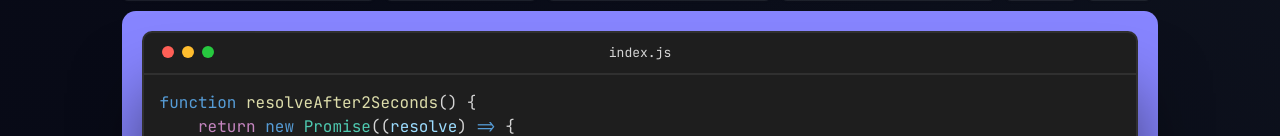
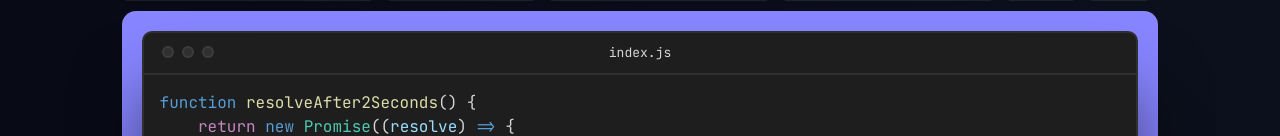
Before and after one commit to preetsuthar17/SnippiX, a Next.js app: page / in a window 1280 px wide. Shown: the part 747-883 px from the top of the page. Built offline with nearby package versions, Linux system fonts and the light colour scheme.

Commit message:
Update interaction buttons color

```diff
--- a/src/components/CodeImage.js
+++ b/src/components/CodeImage.js
@@ -579,9 +579,9 @@ export default function CodeImage({ code, fileName }) {
                 {fileName}
               </SyntaxHighlighter>
               <div className="interaction-buttons">
-                <div className="red"></div>
-                <div className="yellow"></div>
-                <div className="green"></div>
+                <div className="gray_circle"></div>
+                <div className="gray_circle"></div>
+                <div className="gray_circle"></div>
               </div>
             </div>
           ) : (
@@ -594,9 +594,9 @@ export default function CodeImage({ code, fileName }) {
                 &nbsp;
               </SyntaxHighlighter>
               <div className="interaction-buttons">
-                <div className="red"></div>
-                <div className="yellow"></div>
-                <div className="green"></div>
+                <div className="gray_circle"></div>
+                <div className="gray_circle"></div>
+                <div className="gray_circle"></div>
               </div>
             </div>
           )}
--- a/src/styles/partials/_code_image.scss
+++ b/src/styles/partials/_code_image.scss
@@ -46,26 +46,13 @@
       }
     }
     .interaction-buttons {
-      .red {
+      .gray_circle {
         width: 12px;
         border-radius: 50%;
         height: 12px;
         border-radius: 50%;
-        background-color: #ff5f56;
-      }
-      .yellow {
-        width: 12px;
-        border-radius: 50%;
-        height: 12px;
-        border-radius: 50%;
-        background-color: #ffbd2e;
-      }
-      .green {
-        width: 12px;
-        border-radius: 50%;
-        height: 12px;
-        border-radius: 50%;
-        background-color: #27c93f;
+        background-color: #ffffff15;
+        border: 2px solid rgba(255, 255, 255, 0.057);
       }
       position: absolute;
       z-index: 9999999 !important;
```
